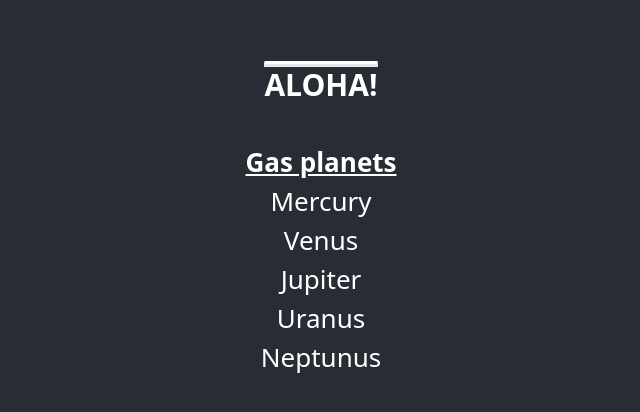
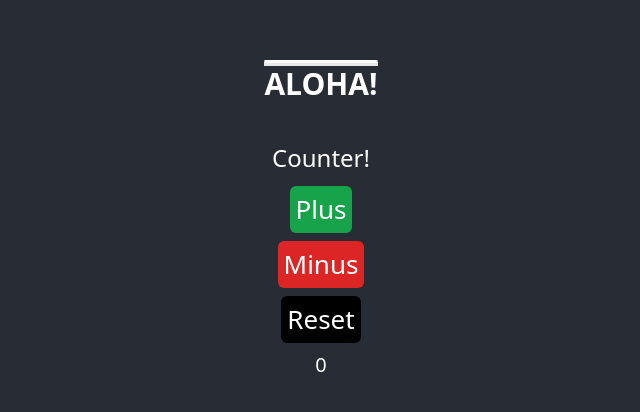
Before and after one commit to ckdev88/react-miniblog, a React (Create React App) app: page / in a window 1280 px wide. Shown: the part 180-592 px from the top of the page, without its empty margins (319-959 px from the left). Built offline with nearby package versions, Linux system fonts and the light colour scheme.

Commit message:
add counter component

```diff
--- a/src/App.js
+++ b/src/App.js
@@ -1,5 +1,5 @@
 import "./App.css";
-import PlanetList from "./components/PlanetList";
+import Counter from "./components/Counter";
 
 function App() {
 	return (
@@ -8,7 +8,7 @@ function App() {
 				<h1 className="text-3xl overline flex-shrink mb-10 uppercase font-extrabold border-t-4">
 					Aloha!
 				</h1>
-				<PlanetList />
+				<Counter />
 			</header>
 		</div>
 	);
--- /dev/null
+++ b/src/components/Counter.js
@@ -0,0 +1,41 @@
+import { useState } from "react";
+
+export default function Counter() {
+	const [counter, setCounter] = useState(0);
+
+	const increaseCount = () => {
+		setCounter(counter + 1);
+	};
+	const decreaseCount = () => {
+		setCounter(counter - 1);
+	};
+	const resetCount = () => {
+		setCounter(0);
+	};
+	return (
+		<div>
+			<h1 className="text-2xl mb-3">Counter!</h1>
+			<button
+				onClick={increaseCount}
+				className="rounded-md bg-green-600 py-1 px-1.5 mb-2"
+			>
+				Plus
+			</button>
+			<br />
+			<button
+				onClick={decreaseCount}
+				className="rounded-md bg-red-600 py-1 px-1.5 mb-2"
+			>
+				Minus
+			</button>
+			<br />
+			<button
+				onClick={resetCount}
+				className="rounded-md bg-black py-1 px-1.5 mb-2"
+			>
+				Reset
+			</button>
+			<p className="text-xl">{counter}</p>
+		</div>
+	);
+}
--- a/src/data/planets.js
+++ b/src/data/planets.js
@@ -1,10 +1,10 @@
 export const planets = [
 	{ id: 1, name: "Mercury", isGasPlanet: true },
-	{ id: 2, name: "Venus", isGasPlanet: true },
+	{ id: 2, name: "Venus", isGasPlanet: false },
 	{ id: 3, name: "Earth", isGasPlanet: false },
 	{ id: 4, name: "Mars", isGasPlanet: false },
 	{ id: 5, name: "Jupiter", isGasPlanet: true },
-	{ id: 6, name: "Saturn", isGasPlanet: false },
+	{ id: 6, name: "Saturn", isGasPlanet: true },
 	{ id: 7, name: "Uranus", isGasPlanet: true },
 	{ id: 8, name: "Neptunus", isGasPlanet: true },
 ];
```
